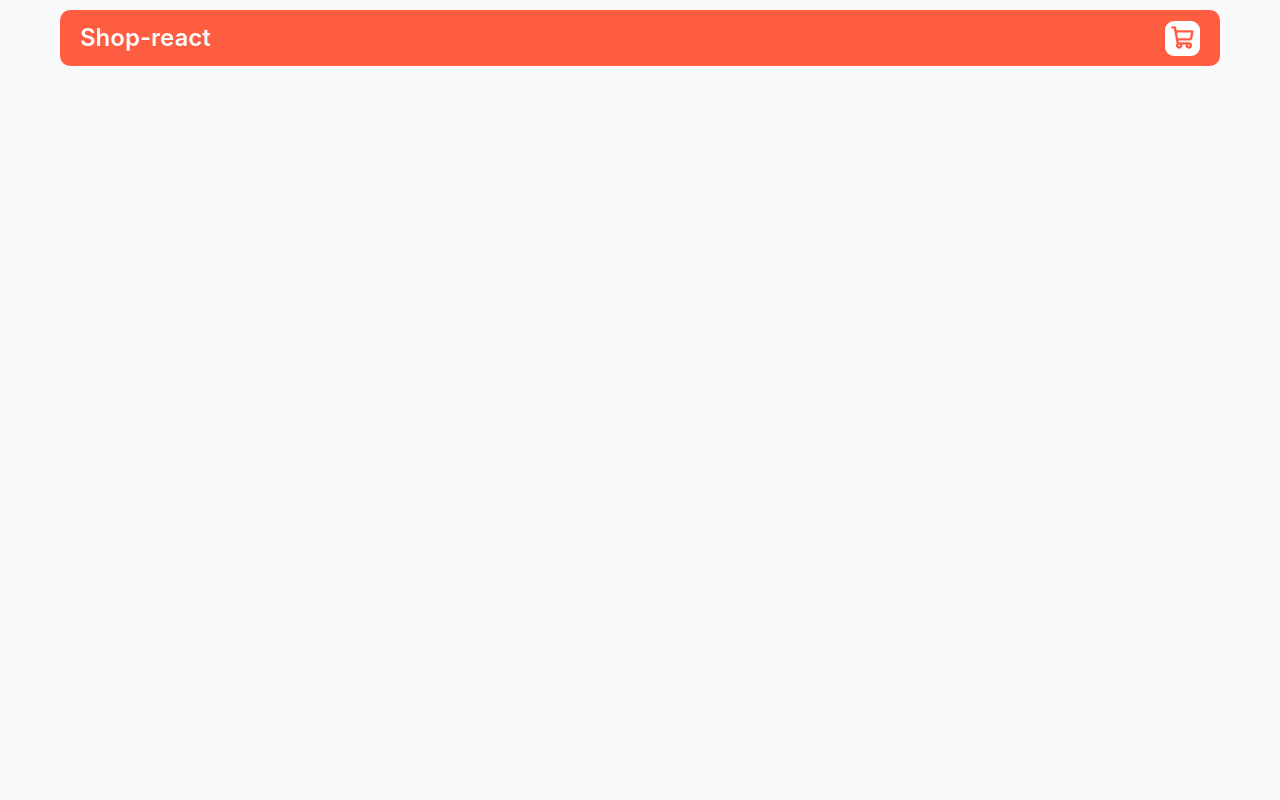
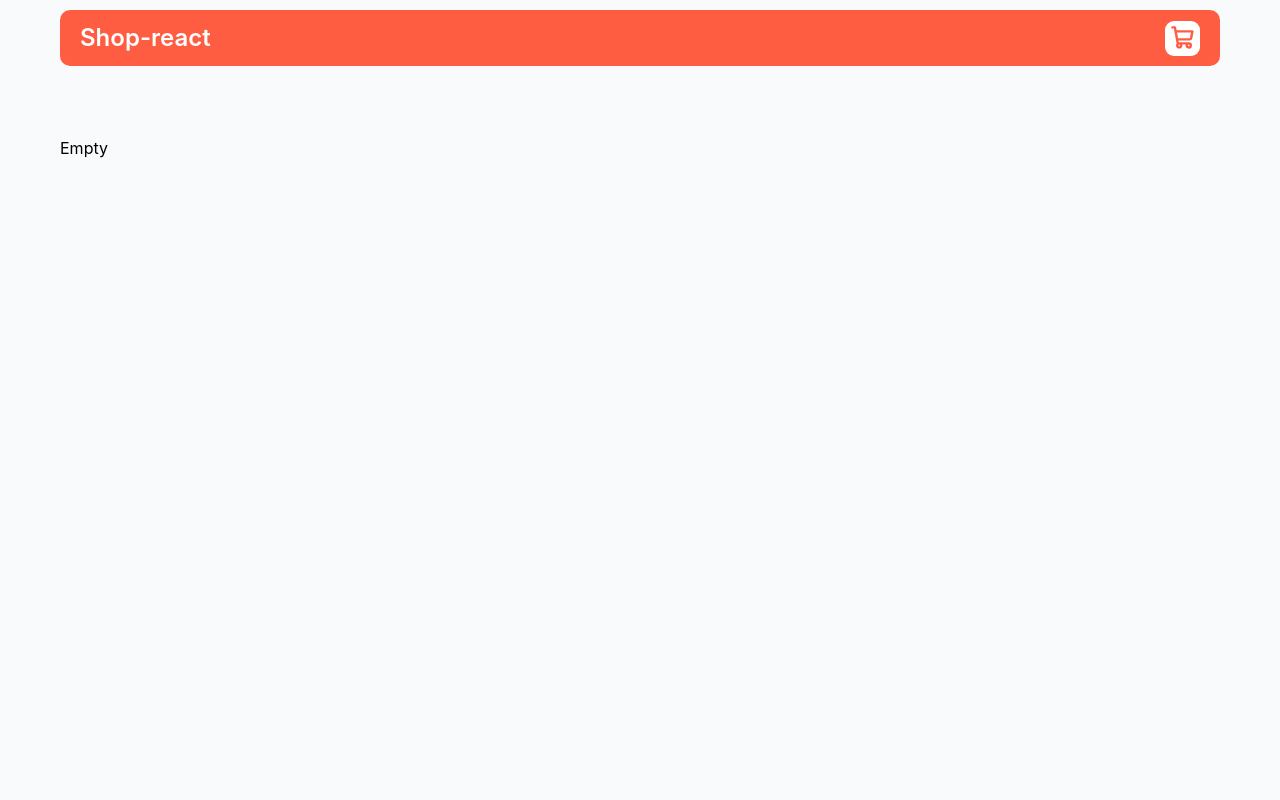
Before and after one commit to SamiraDorchalian/Redux-shop, a React (Vite) app: page /checkout in a window 1280 px wide. Shown: the top 800 px of the page. Built offline with nearby package versions, Linux system fonts and the light colour scheme.

Commit message:
show data in checkoutPage

```diff
--- a/src/pages/CheckoutPage.jsx
+++ b/src/pages/CheckoutPage.jsx
@@ -1,4 +1,6 @@
 // import { useCart } from "../context/CartProvider";
+import { useSelector } from "react-redux";
+
 import BasketCard from "./../components/BasketCard";
 import BasketSidebar from "../components/BasketSidebar";
 
@@ -7,28 +9,31 @@ import styles from "./CheckoutPage.module.css";
 function CheckoutPage() {
   // const [state, dispatch] = useCart();
 
+  const state = useSelector((store) => store.cart);
+
   // const clickHandler = (type, payload) => dispatch({ type, payload });
 
-  // if (!state.itemsCounter) {
-  //   return (
-  //     <div className={styles.conatiner}>
-  //       <p>Empty</p>
-  //     </div>
-  //   );
-  // }
+  if (!state.itemsCounter) {
+    return (
+      <div className={styles.conatiner}>
+        <p>Empty</p>
+      </div>
+    );
+  }
 
   return (
     <div className={styles.conatiner}>
-      {/* <BasketSidebar state={state} clickHandler={clickHandler} />
+      {/* <BasketSidebar state={state} clickHandler={clickHandler} /> */}
+      <BasketSidebar state={state} />
       <div className={styles.products}>
         {state.selectedItems.map((product) => (
           <BasketCard
             key={product.id}
             data={product}
-            clickHandler={clickHandler}
+            // clickHandler={clickHandler}
           />
         ))}
-      </div> */}
+      </div>
     </div>
   );
 }
```
